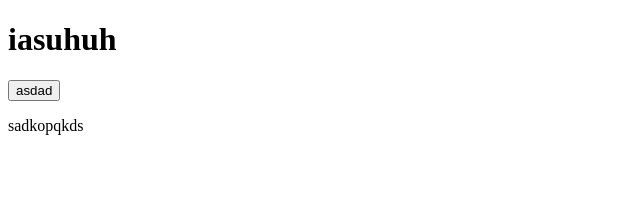
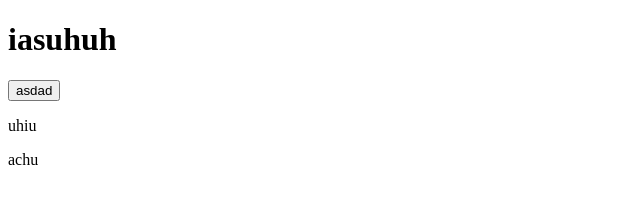
Before and after one commit to aswithran/achu, a plain HTML site: page index.html in a window 1280 px wide. Shown: the whole page, without its empty margins (0-640 px from the left). Drawn offline with Linux system fonts and the light colour scheme.

Commit message:
name entered

```diff
--- a/index.html
+++ b/index.html
@@ -8,6 +8,7 @@
 <body>
     <h1>iasuhuh</h1>
     <button>asdad</button>
-    <p>sadkopqkds</p>
+    <p>uhiu</p>
+    <p>achu</p>
 </body>
 </html>
```
